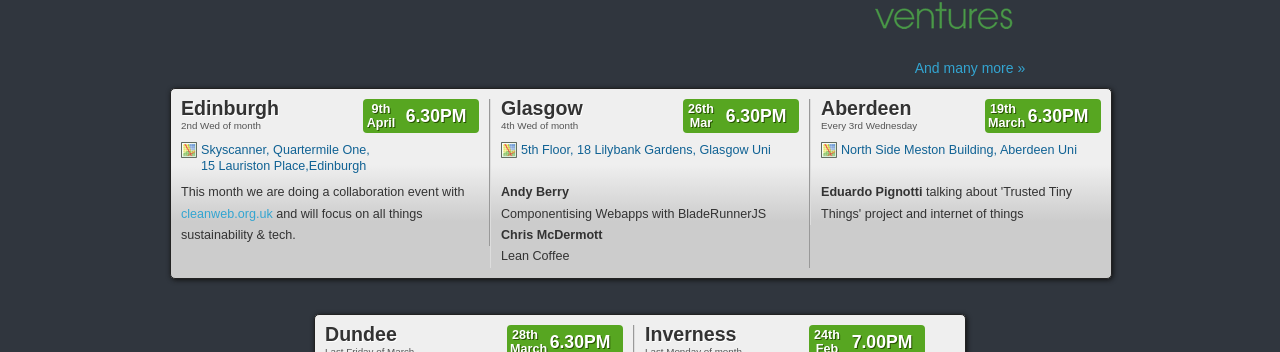
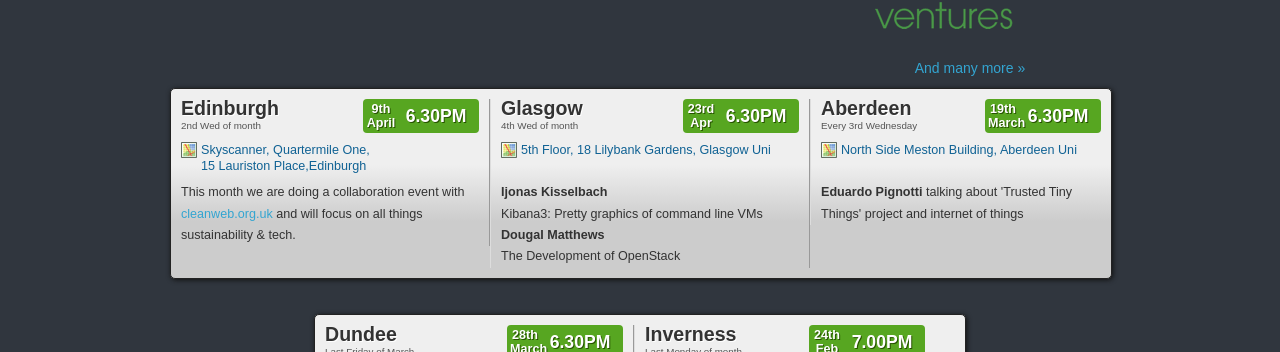
Before and after one commit to techmeetup/techmeetup.co.uk, a Jekyll site: the page built from index.html, in a window 1280 px wide. Shown: the part 324-676 px from the top of the page. Built offline with Jekyll 4.4.1, drawn with Linux system fonts in a browser that asks for light colours; Markdown is read by kramdown in place of the engine named in the settings.

Commit message:
Glasgow April

```diff
--- a/index.html
+++ b/index.html
@@ -50,20 +50,20 @@
     <span>4th Wed of month</span>
     <p><a href="http://maps.google.com/maps/ms?msid=217161173396650967619.0004accf70991bd913a97&amp;msa=0" class="map">5th Floor, 18 Lilybank Gardens, Glasgow Uni</a></p>
     <p>
-      <strong>Andy Berry</strong>
+      <strong>Ijonas Kisselbach</strong>
       <br>
-      Componentising Webapps with BladeRunnerJS
+      Kibana3: Pretty graphics of command line VMs
     </p>
     <p>
-      <strong>Chris McDermott</strong>
+      <strong>Dougal Matthews</strong>
       <br>
-      Lean Coffee
+      The Development of OpenStack
     </p>
     <div class="datewrapper">
       <div class="when">
         <div class="daywrap">
-          <div class="day">26th</div>
-          <div class="month">Mar</div>
+          <div class="day">23rd</div>
+          <div class="month">Apr</div>
         </div>
         <div class="time">6.30PM</div>
       </div>
```
